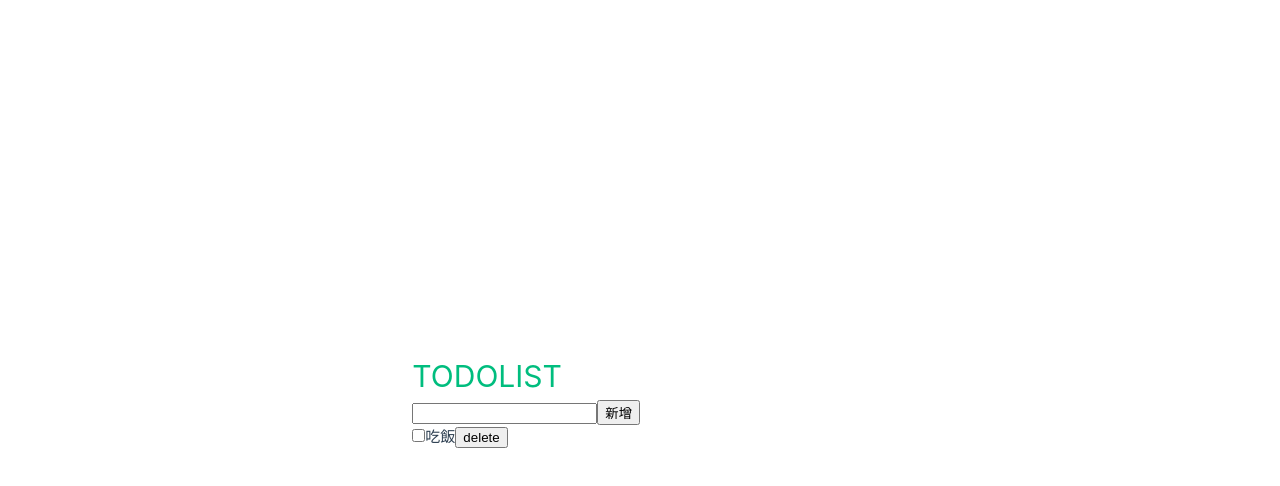
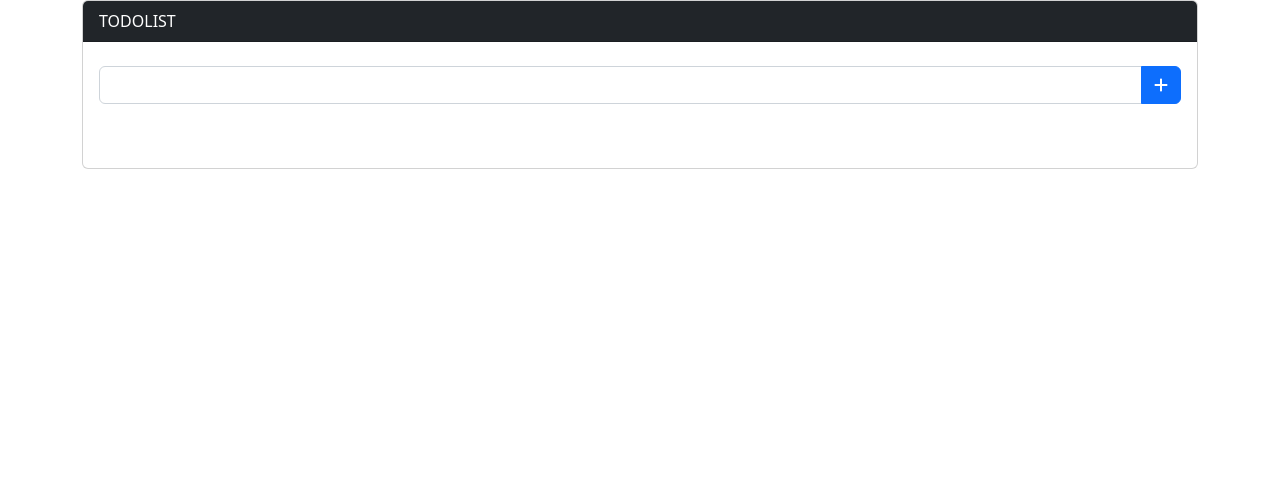
Before and after one commit to yanhsu/vue3-demo, a Vue app: page / in a window 1280 px wide. Shown: the top 486 px of the page. Built offline with nearby package versions, Linux system fonts and the light colour scheme.

Commit message:
新增bootstrap、localStorage

```diff
--- a/package.json
+++ b/package.json
@@ -8,6 +8,12 @@
     "lint": "eslint . --ext .vue,.js,.jsx,.cjs,.mjs --fix --ignore-path .gitignore"
   },
   "dependencies": {
+    "@fortawesome/fontawesome-svg-core": "^6.2.0",
+    "@fortawesome/free-solid-svg-icons": "^6.2.0",
+    "@fortawesome/vue-fontawesome": "^3.0.1",
+    "@popperjs/core": "^2.11.6",
+    "bootstrap": "^5.2.1",
+    "bootstrap-vue-3": "^0.3.2",
     "vue": "^3.2.36",
     "vue-router": "^4.0.15"
   },
--- a/src/App.vue
+++ b/src/App.vue
@@ -5,101 +5,3 @@ import { RouterLink, RouterView } from 'vue-router'
 <template>
   <RouterView />
 </template>
-
-<style>
-@import '@/assets/base.css';
-
-#app {
-  max-width: 1280px;
-  margin: 0 auto;
-  padding: 2rem;
-
-  font-weight: normal;
-}
-
-header {
-  line-height: 1.5;
-  max-height: 100vh;
-}
-
-.logo {
-  display: block;
-  margin: 0 auto 2rem;
-}
-
-a,
-.green {
-  text-decoration: none;
-  color: hsla(160, 100%, 37%, 1);
-  transition: 0.4s;
-}
-
-@media (hover: hover) {
-  a:hover {
-    background-color: hsla(160, 100%, 37%, 0.2);
-  }
-}
-
-nav {
-  width: 100%;
-  font-size: 12px;
-  text-align: center;
-  margin-top: 2rem;
-}
-
-nav a.router-link-exact-active {
-  color: var(--color-text);
-}
-
-nav a.router-link-exact-active:hover {
-  background-color: transparent;
-}
-
-nav a {
-  display: inline-block;
-  padding: 0 1rem;
-  border-left: 1px solid var(--color-border);
-}
-
-nav a:first-of-type {
-  border: 0;
-}
-
-@media (min-width: 1024px) {
-  body {
-    display: flex;
-    place-items: center;
-  }
-
-  #app {
-    display: grid;
-    grid-template-columns: 1fr 1fr;
-    padding: 0 2rem;
-  }
-
-  header {
-    display: flex;
-    place-items: center;
-    padding-right: calc(var(--section-gap) / 2);
-  }
-
-  header .wrapper {
-    display: flex;
-    place-items: flex-start;
-    flex-wrap: wrap;
-  }
-
-  .logo {
-    margin: 0 2rem 0 0;
-  }
-
-  nav {
-    text-align: left;
-    margin-left: -1rem;
-    font-size: 1rem;
-
-    padding: 1rem 0;
-    margin-top: 1rem;
-  }
-}
-</style>
--- a/src/components/AddTodo.vue
+++ b/src/components/AddTodo.vue
@@ -14,9 +14,17 @@
         </script>
 
         <template>
-            <div>
-                <input type="text" name="" id="" v-model="text">
-                <button type="submit" @click="this.add(text)">新增</button>
+            <div class= "mb-5">
+                <b-input-group class="mt-2">
+                    <b-form-input   v-model="text"/>
+                    <b-input-group-append>
+                    <b-button type='submit' variant= 'primary' @click="this.add(text)">
+                        <font-awesome-icon icon="plus" />
+                    </b-button>
+                    </b-input-group-append>
+                </b-input-group>
+                <!-- <input type="text" name="" id="" v-model="text">
+                <button type="submit" @click="this.add(text)">新增</button> -->
             </div>
         </template>
 
--- a/src/components/TodoItem.vue
+++ b/src/components/TodoItem.vue
@@ -17,11 +17,25 @@
 </script>
 
 <template>
-    <div v-for=" (todo, index) in todolist">
-        <input type="checkbox" name="" id="" @click="toggleTodo(index)">
-        <span :class="{delline: todo.done}">{{ todo.title }}</span>
-        <button @click="deleteTodo(index)">delete</button>
-    </div>
+    <b-list-group>
+        <b-list-group-item v-for=" (todo, index) in todolist">
+            <b-input-group class="mt-2">
+                <b-input-group-prepend is-text>
+                    <b-form-checkbox :modelValue="todo.done" class="mr-n2"  @click="toggleTodo(index)"/>
+                </b-input-group-prepend>
+                <b-form-input readonly=true :class="{delline: todo.done}" v-model="todo.title"></b-form-input>
+                <b-input-group-append>
+                    <b-button type='submit' variant= 'primary' @click="deleteTodo(index)">
+                        <font-awesome-icon icon="trash" />
+                    </b-button>
+                </b-input-group-append>
+            </b-input-group>
+            <!-- <input type="checkbox" name="" id="" @click="toggleTodo(index)">
+            <span :class="{delline: todo.done}">{{ todo.title }}</span>
+            <button @click="deleteTodo(index)">delete</button> -->
+        </b-list-group-item>
+    </b-list-group>
+
 </template>
 
 <script>
--- a/src/components/Todolist.vue
+++ b/src/components/Todolist.vue
@@ -24,8 +24,14 @@ import AddTodo from './AddTodo.vue';
     </script>
 
     <template>
-        <div class="greetings">
-            <h1 class="green">{{ name }}</h1>
+        <div>
+            <b-container>
+            <b-card
+                header="TODOLIST"
+                header-text-variant="white"
+                header-tag="header"
+                header-bg-variant="dark"
+            >
                 <AddTodo
                     :addTodo = "addTodo"
                 />
@@ -34,6 +40,8 @@ import AddTodo from './AddTodo.vue';
                     :toggleTodo = "toggleTodo"
                     :deleteTodo = "deleteTodo"
                 />
+            </b-card>
+            </b-container >
         </div>
     </template>
 
--- a/src/main.js
+++ b/src/main.js
@@ -1,9 +1,18 @@
 import { createApp } from 'vue'
 import App from './App.vue'
 import router from './router'
+import BootstrapVue3 from 'bootstrap-vue-3'
+import 'bootstrap/dist/css/bootstrap.css'
+import 'bootstrap-vue-3/dist/bootstrap-vue-3.css'
+import { library } from '@fortawesome/fontawesome-svg-core'
+import { faTrash, faPlus } from '@fortawesome/free-solid-svg-icons'
+import { FontAwesomeIcon } from '@fortawesome/vue-fontawesome'
 
+library.add(faTrash)
+library.add(faPlus)
 const app = createApp(App)
 
+app.component("font-awesome-icon", FontAwesomeIcon)
+app.use(BootstrapVue3)
 app.use(router)
-
 app.mount('#app')
--- a/src/views/TodolistView.vue
+++ b/src/views/TodolistView.vue
@@ -1,5 +1,6 @@
 <script setup>
 import Todolist from '../components/Todolist.vue';
+import { parse } from '@vue/compiler-dom';
 </script>
 
 <template>
@@ -13,22 +14,25 @@ import Todolist from '../components/Todolist.vue';
 
 <script>
   export default {
+    mounted() {
+      if(localStorage.getItem("todolist") !== null && localStorage.getItem("todolist") !== undefined) {
+        this.todolist = JSON.parse(localStorage.getItem("todolist"));
+        console.log(JSON.stringify(this.todolist));
+      }
+    },
     data() {
       return {
-        todolist: [{
-          title: "吃飯",
-          done: false
-        }]
+        todolist: []
       }
     },
     methods: {
       toggleTodo (index) {
-         console.log(this.todolist[index]);
-         this.todolist[index].done = !this.todolist[index].done;
-         console.log(this.todolist[index].done);
+        this.todolist[index].done = !this.todolist[index].done;
+        this.setLocalStorage(this.todolist);
       },
       deleteTodo (index) {
         this.todolist.splice(index, 1);
+        this.setLocalStorage(this.todolist);
       },
       addTodo(title) {
         this.todolist.push(
@@ -36,7 +40,11 @@ import Todolist from '../components/Todolist.vue';
             title: title,
             done: false
           }
-        )
+        );
+        this.setLocalStorage(this.todolist);
+      },
+      setLocalStorage(obj) {
+        localStorage.setItem('todolist', JSON.stringify(obj));
       }
     }
   }
```
Also changed, not shown: 1 other file (tests, documents, lock files or other folders). Lines whose indentation alone changed are shown as unchanged.
